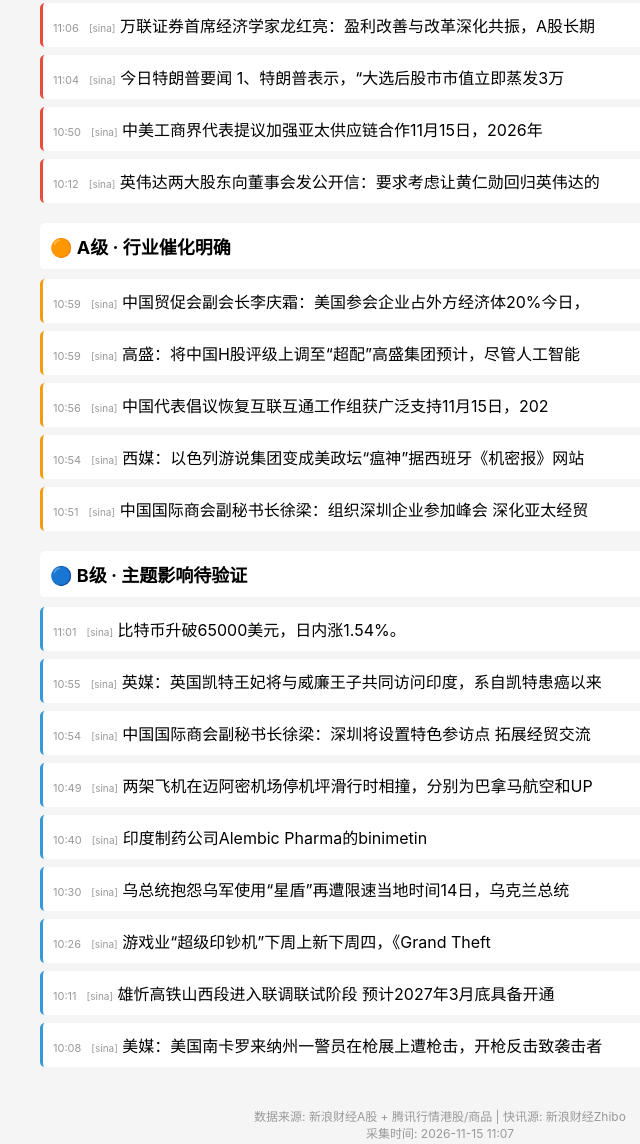
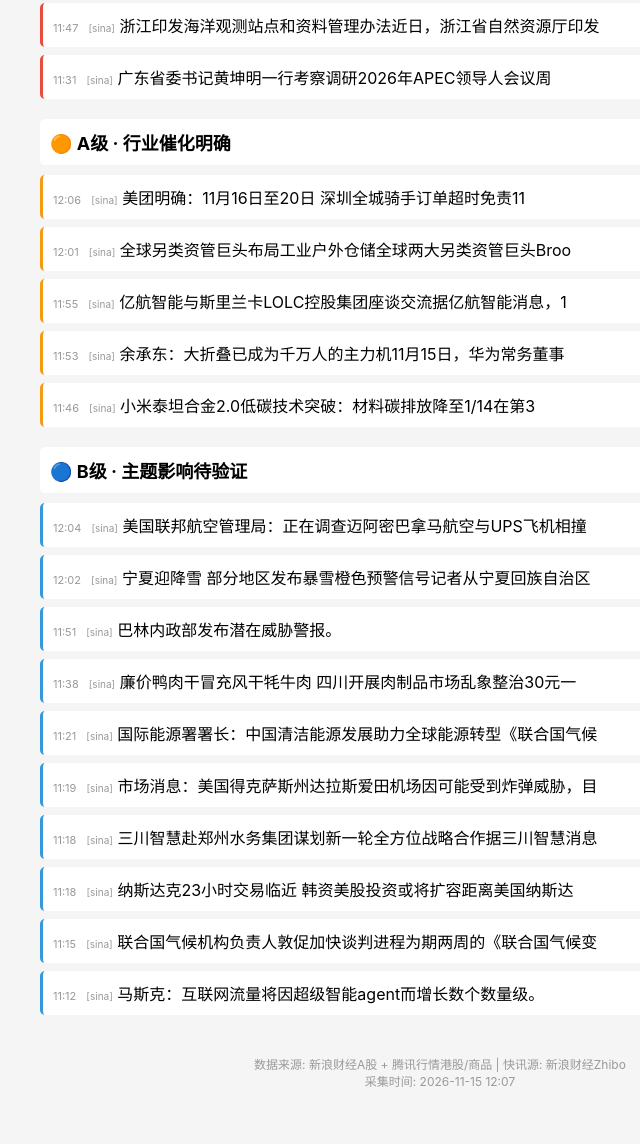
Before and after one commit to allin8888/1hour, a plain HTML site: page index.html in a window 1280 px wide. Shown: the part 725-1869 px from the top of the page, without its empty margins (200-840 px from the left). Drawn offline with Linux system fonts and the light colour scheme.

Commit message:
chore: 1h flash 202611151207

```diff
--- a/index.html
+++ b/index.html
@@ -2,7 +2,7 @@
 <html lang="zh-CN">
 <head>
 <meta charset="UTF-8">
-<title>近1小时财经快讯 11:07</title>
+<title>近1小时财经快讯 12:07</title>
 <style>
 body{font-family:-apple-system,BlinkMacSystemFont,"Segoe UI",Roboto,sans-serif;max-width:800px;margin:40px auto;padding:20px;background:#f5f5f5}
 h1{color:#333;border-bottom:2px solid #333;padding-bottom:10px}
@@ -22,7 +22,7 @@ th{background:#333;color:white}
 </head>
 <body>
 <h1>近1小时财经快讯</h1>
-<div class="time">采集时间: 2026年11月15日 11:07 北京时间 | 数据源: 新浪财经Zhibo</div>
+<div class="time">采集时间: 2026年11月15日 12:07 北京时间 | 数据源: 新浪财经Zhibo</div>
 
 <h2>📊 市场即时行情</h2>
 <table>
@@ -36,26 +36,24 @@ th{background:#333;color:white}
 <tr><td>纽约原油</td><td>88.98</td><td class='up'>+0.28</td><td class='up'>--</td></tr>
 </table>
 <div class="section-title">🔴 S级 · 宏观定价/重大政策</div>
-<div class="news-item grade-s"><span class="news-time">11:06</span><span class="news-source">[sina]</span> 万联证券首席经济学家龙红亮：盈利改善与改革深化共振，A股长期</div>
-<div class="news-item grade-s"><span class="news-time">11:04</span><span class="news-source">[sina]</span> 今日特朗普要闻
-1、特朗普表示，“大选后股市市值立即蒸发3万</div>
-<div class="news-item grade-s"><span class="news-time">10:50</span><span class="news-source">[sina]</span> 中美工商界代表提议加强亚太供应链合作11月15日，2026年</div>
-<div class="news-item grade-s"><span class="news-time">10:12</span><span class="news-source">[sina]</span> 英伟达两大股东向董事会发公开信：要求考虑让黄仁勋回归英伟达的</div>
+<div class="news-item grade-s"><span class="news-time">11:47</span><span class="news-source">[sina]</span> 浙江印发海洋观测站点和资料管理办法近日，浙江省自然资源厅印发</div>
+<div class="news-item grade-s"><span class="news-time">11:31</span><span class="news-source">[sina]</span> 广东省委书记黄坤明一行考察调研2026年APEC领导人会议周</div>
 <div class="section-title">🟠 A级 · 行业催化明确</div>
-<div class="news-item grade-a"><span class="news-time">10:59</span><span class="news-source">[sina]</span> 中国贸促会副会长李庆霜：美国参会企业占外方经济体20%今日，</div>
-<div class="news-item grade-a"><span class="news-time">10:59</span><span class="news-source">[sina]</span> 高盛：将中国H股评级上调至“超配”高盛集团预计，尽管人工智能</div>
-<div class="news-item grade-a"><span class="news-time">10:56</span><span class="news-source">[sina]</span> 中国代表倡议恢复互联互通工作组获广泛支持11月15日，202</div>
-<div class="news-item grade-a"><span class="news-time">10:54</span><span class="news-source">[sina]</span> 西媒：以色列游说集团变成美政坛“瘟神”据西班牙《机密报》网站</div>
-<div class="news-item grade-a"><span class="news-time">10:51</span><span class="news-source">[sina]</span> 中国国际商会副秘书长徐梁：组织深圳企业参加峰会 深化亚太经贸</div>
+<div class="news-item grade-a"><span class="news-time">12:06</span><span class="news-source">[sina]</span> 美团明确：11月16日至20日 深圳全城骑手订单超时免责11</div>
+<div class="news-item grade-a"><span class="news-time">12:01</span><span class="news-source">[sina]</span> 全球另类资管巨头布局工业户外仓储全球两大另类资管巨头Broo</div>
+<div class="news-item grade-a"><span class="news-time">11:55</span><span class="news-source">[sina]</span> 亿航智能与斯里兰卡LOLC控股集团座谈交流据亿航智能消息，1</div>
+<div class="news-item grade-a"><span class="news-time">11:53</span><span class="news-source">[sina]</span> 余承东：大折叠已成为千万人的主力机11月15日，华为常务董事</div>
+<div class="news-item grade-a"><span class="news-time">11:46</span><span class="news-source">[sina]</span> 小米泰坦合金2.0低碳技术突破：材料碳排放降至1/14在第3</div>
 <div class="section-title">🔵 B级 · 主题影响待验证</div>
-<div class="news-item grade-b"><span class="news-time">11:01</span><span class="news-source">[sina]</span> 比特币升破65000美元，日内涨1.54%。</div>
-<div class="news-item grade-b"><span class="news-time">10:55</span><span class="news-source">[sina]</span> 英媒：英国凯特王妃将与威廉王子共同访问印度，系自凯特患癌以来</div>
-<div class="news-item grade-b"><span class="news-time">10:54</span><span class="news-source">[sina]</span> 中国国际商会副秘书长徐梁：深圳将设置特色参访点 拓展经贸交流</div>
-<div class="news-item grade-b"><span class="news-time">10:49</span><span class="news-source">[sina]</span> 两架飞机在迈阿密机场停机坪滑行时相撞，分别为巴拿马航空和UP</div>
-<div class="news-item grade-b"><span class="news-time">10:40</span><span class="news-source">[sina]</span> 印度制药公司Alembic Pharma的binimetin</div>
-<div class="news-item grade-b"><span class="news-time">10:30</span><span class="news-source">[sina]</span> 乌总统抱怨乌军使用“星盾”再遭限速当地时间14日，乌克兰总统</div>
-<div class="news-item grade-b"><span class="news-time">10:26</span><span class="news-source">[sina]</span> 游戏业“超级印钞机”下周上新下周四，《Grand Theft</div>
-<div class="news-item grade-b"><span class="news-time">10:11</span><span class="news-source">[sina]</span> 雄忻高铁山西段进入联调联试阶段 预计2027年3月底具备开通</div>
-<div class="news-item grade-b"><span class="news-time">10:08</span><span class="news-source">[sina]</span> 美媒：美国南卡罗来纳州一警员在枪展上遭枪击，开枪反击致袭击者</div>
-<div class="footer">数据来源: 新浪财经A股 + 腾讯行情港股/商品 | 快讯源: 新浪财经Zhibo<br>采集时间: 2026-11-15 11:07</div>
+<div class="news-item grade-b"><span class="news-time">12:04</span><span class="news-source">[sina]</span> 美国联邦航空管理局：正在调查迈阿密巴拿马航空与UPS飞机相撞</div>
+<div class="news-item grade-b"><span class="news-time">12:02</span><span class="news-source">[sina]</span> 宁夏迎降雪 部分地区发布暴雪橙色预警信号记者从宁夏回族自治区</div>
+<div class="news-item grade-b"><span class="news-time">11:51</span><span class="news-source">[sina]</span> 巴林内政部发布潜在威胁警报。</div>
+<div class="news-item grade-b"><span class="news-time">11:38</span><span class="news-source">[sina]</span> 廉价鸭肉干冒充风干牦牛肉 四川开展肉制品市场乱象整治30元一</div>
+<div class="news-item grade-b"><span class="news-time">11:21</span><span class="news-source">[sina]</span> 国际能源署署长：中国清洁能源发展助力全球能源转型《联合国气候</div>
+<div class="news-item grade-b"><span class="news-time">11:19</span><span class="news-source">[sina]</span> 市场消息：美国得克萨斯州达拉斯爱田机场因可能受到炸弹威胁，目</div>
+<div class="news-item grade-b"><span class="news-time">11:18</span><span class="news-source">[sina]</span> 三川智慧赴郑州水务集团谋划新一轮全方位战略合作据三川智慧消息</div>
+<div class="news-item grade-b"><span class="news-time">11:18</span><span class="news-source">[sina]</span> 纳斯达克23小时交易临近 韩资美股投资或将扩容距离美国纳斯达</div>
+<div class="news-item grade-b"><span class="news-time">11:15</span><span class="news-source">[sina]</span> 联合国气候机构负责人敦促加快谈判进程为期两周的《联合国气候变</div>
+<div class="news-item grade-b"><span class="news-time">11:12</span><span class="news-source">[sina]</span> 马斯克：互联网流量将因超级智能agent而增长数个数量级。</div>
+<div class="footer">数据来源: 新浪财经A股 + 腾讯行情港股/商品 | 快讯源: 新浪财经Zhibo<br>采集时间: 2026-11-15 12:07</div>
 </body></html>
```
Also changed, not shown: archive/2026-11/财经快讯_202611151207.html (added, +59 -0 lines), 1 other file.
